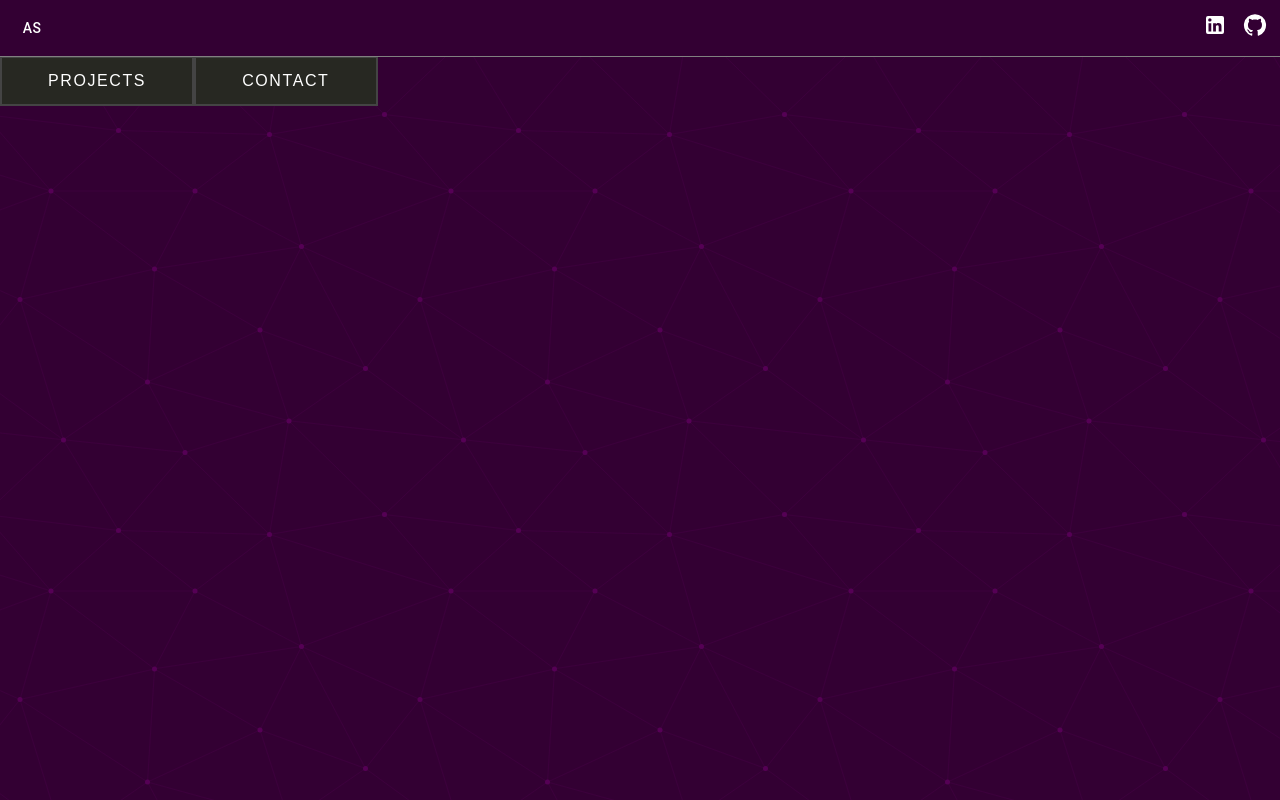
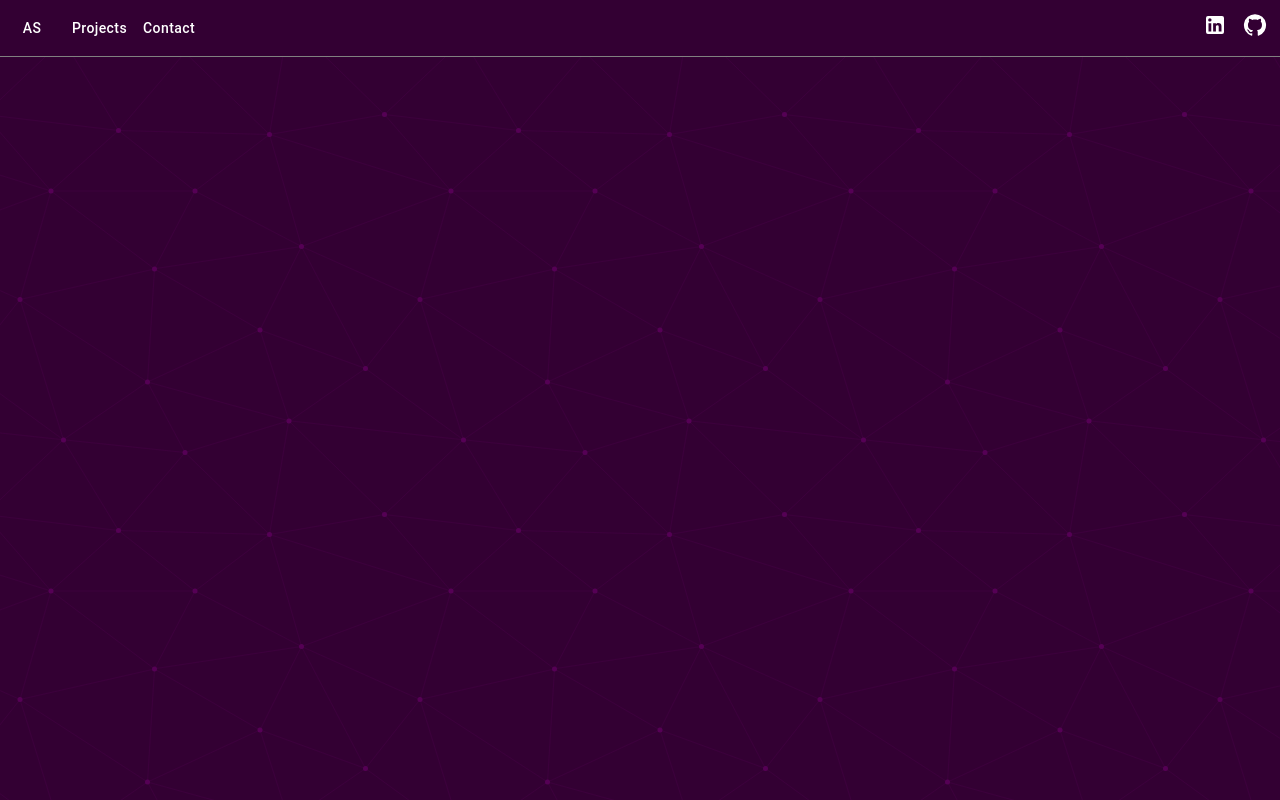
Before and after one commit to austin-sohn/austinsohn, a React (Create React App) app: page / in a window 1280 px wide. Shown: the top 800 px of the page. Built offline with nearby package versions, Linux system fonts and the light colour scheme.

Commit message:
moved buttons from landing to headers

```diff
--- a/src/components/header.tsx
+++ b/src/components/header.tsx
@@ -1,5 +1,5 @@
 import React from "react";
-import { HeaderStyle, HeaderRight } from "../styles/header.style";
+import { HeaderStyle, ButtonStyle, HeaderRight } from "../styles/header.style";
 import { IconButton } from "@mui/material";
 import Button from "@mui/material/Button";
 import LinkedInIcon from "@mui/icons-material/LinkedIn";
@@ -10,6 +10,13 @@ import theme from "../resources/theme";
 
 class Header extends React.Component<{}> {
   render() {
+    // some jank way to add offset to window.ScrollTo
+    const yOffset = -55.5;
+    const handleClick = (value: string) => () => {
+      const element = document.getElementById(value)!;
+      const y = element.getBoundingClientRect().top + yOffset;
+      window.scrollTo({ top: y, behavior: "smooth" });
+    };
     return (
       <ThemeProvider theme={theme}>
         <HeaderStyle id="Header">
@@ -20,6 +27,25 @@ class Header extends React.Component<{}> {
             color="white"
           >
             AS
+          </Button>
+
+          <Button
+            id="projects-button"
+            variant="text"
+            onClick={handleClick("Projects")}
+            color="white"
+          >
+            <span>Projects</span>
+            <i></i>
+          </Button>
+          <Button
+            id="contact-button"
+            variant="text"
+            onClick={handleClick("Contact")}
+            color="white"
+          >
+            <span>Contact</span>
+            <i></i>
           </Button>
 
           <HeaderRight id="Links">
--- a/src/components/landing.tsx
+++ b/src/components/landing.tsx
@@ -1,30 +1,10 @@
 // import React from "react";
 import React from "react";
-import { LandingStyle, ButtonStyle } from "../styles/landing.style"; // , CircleStyle, Test
+import LandingStyle from "../styles/landing.style"; //
 
 class Landing extends React.Component {
   render() {
-    // some jank way to add offset to window.ScrollTo
-    const yOffset = -55.5;
-    const handleClick = (value: string) => () => {
-      const element = document.getElementById(value)!;
-      const y = element.getBoundingClientRect().top + yOffset;
-      window.scrollTo({ top: y, behavior: "smooth" });
-    };
-    return (
-      <LandingStyle id="Landing">
-        <ButtonStyle onClick={handleClick("Projects")}>
-          {/* style="--btnClr:#39FF14" */}
-          <span>Projects</span>
-          <i></i>
-        </ButtonStyle>
-        <ButtonStyle onClick={handleClick("Contact")}>
-          {/* style="--btnClr:#0FF0FC" */}
-          <span>Contact</span>
-          <i></i>
-        </ButtonStyle>
-      </LandingStyle>
-    );
+    return <LandingStyle id="Landing"></LandingStyle>;
   }
 }
 
--- a/src/styles/header.style.ts
+++ b/src/styles/header.style.ts
@@ -15,4 +15,12 @@ const HeaderRight = styled(HeaderStyle)`
   width: 85px;
   right: 0;
 `;
-export { HeaderStyle, HeaderRight };
+const ButtonStyle = styled.button`
+  margin-left: 5%;
+  position: relative;
+  color: #ffffff;
+  background: transparent;
+
+  border: none;
+`;
+export { HeaderStyle, ButtonStyle, HeaderRight };
--- a/src/styles/landing.style.ts
+++ b/src/styles/landing.style.ts
@@ -5,78 +5,5 @@ const LandingStyle = styled.div`
   height: 100svh;
   scroll-margin-top: 55.5px;
 `;
-const ButtonStyle = styled.button`
-  position: relative;
-  background: #444;
-  color: #fff;
-  text-decoration: none;
-  text-transform: uppercase;
-  border: none;
-  letter-spacing: 0.1rem;
-  font-size: 1rem;
-  padding: 1rem 3rem;
-  transition: 0.2s;
-  &:hover {
-    letter-spacing: 0.2rem;
-    padding: 1.1rem 3.1rem;
-    background: var(--clr);
-    color: var(--clr);
-    /* box-shadow: 0 0 35px var(--clr); */
-    animation: box 3s infinite;
-  }
-  &:before {
-    content: "";
-    position: absolute;
-    inset: 2px;
-    background: #272822;
-  }
-  > * {
-    position: relative;
-    z-index: 1;
-  }
-  @keyframes move {
-    0% {
-      transform: translateX(0);
-    }
-    50% {
-      transform: translateX(5px);
-    }
-    100% {
-      transform: translateX(0);
-    }
-  }
 
-  @keyframes box {
-    0% {
-      box-shadow: #27272c;
-    }
-    50% {
-      box-shadow: 0 0 25px var(--clr);
-    }
-    100% {
-      box-shadow: #27272c;
-    }
-  }
-`;
-// background-color: #4d4d4d;
-// color: white;
-// border: 3px solid #6d6d6d;
-// margin: 50px;
-// padding: 10px;
-// width: 500px;
-// height: 500px;
-// font-size: 50px;
-// border-radius: 5px;
-// -webkit-transition: all 0.2s ease;
-// transition: all 0.4 ease;
-// /*  Making button bigger on hover  */
-// transform: scale(1.1) perspective(1px) translateZ(0);
-// box-shadow: 0 5px 50px var(--btnClr);
-// animation: buttonAnimation 3s infinite;
-// @keyframes buttonAnimation {
-//   50% {
-//     border-color: green;
-//     color: green;
-//   }
-// }
-export { LandingStyle, ButtonStyle };
+export default LandingStyle;
```
